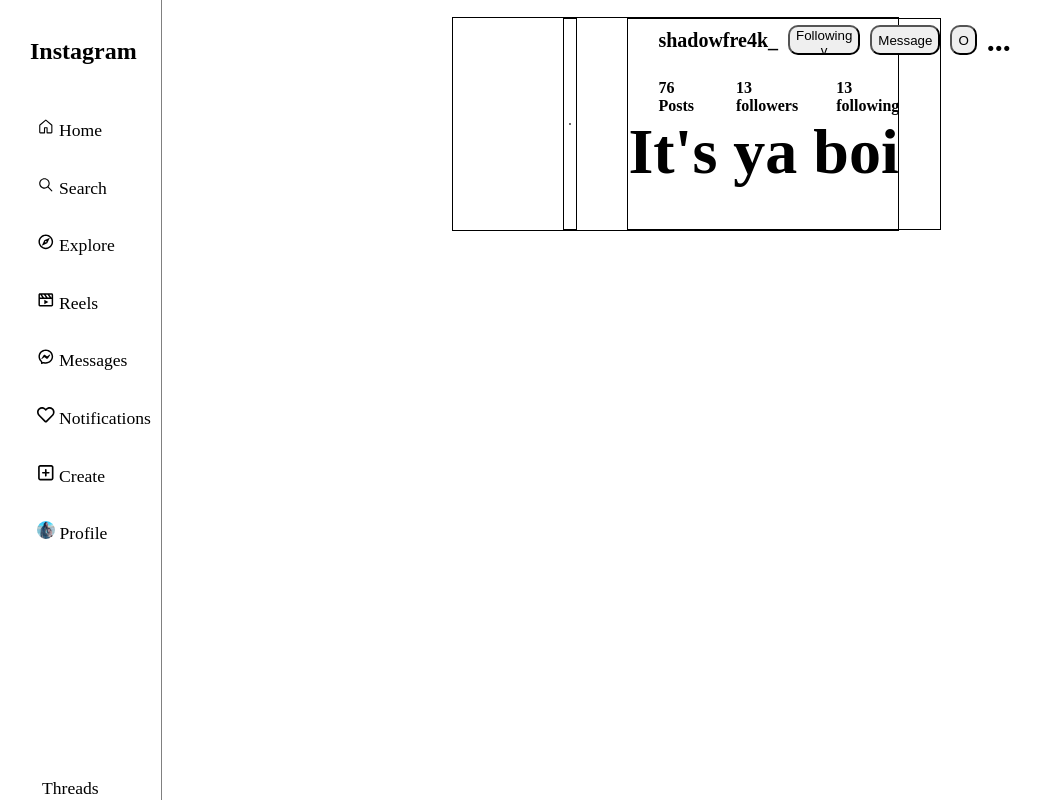
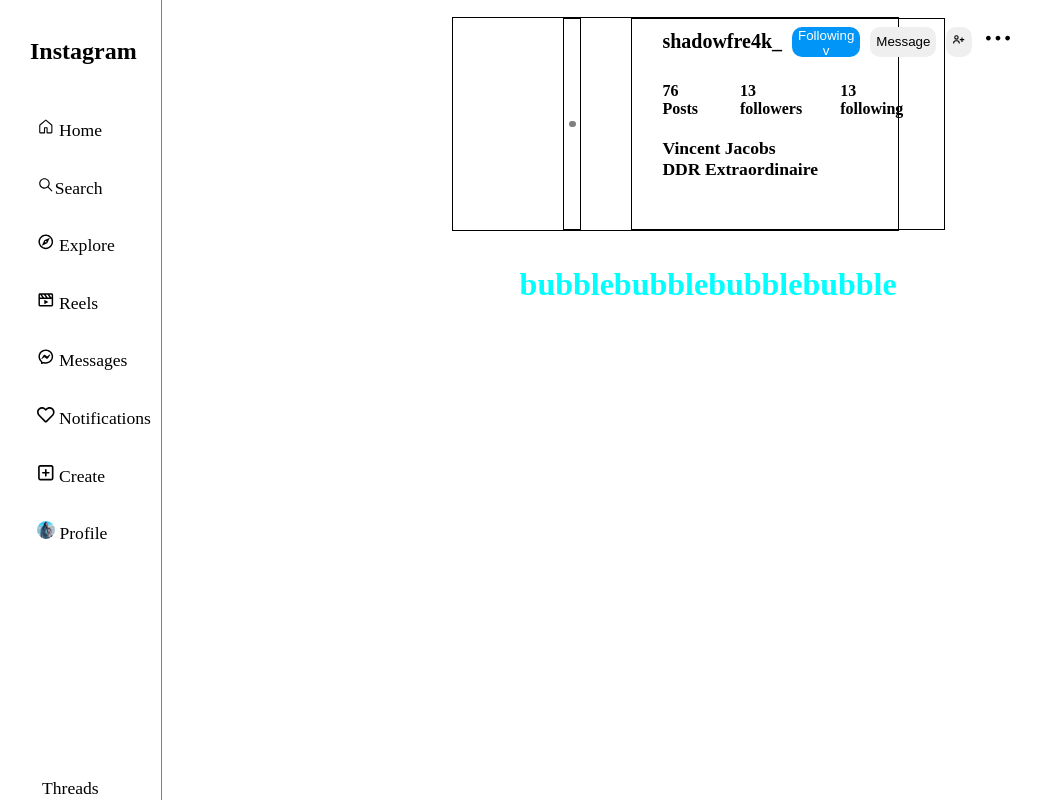
Before and after one commit to shadowfre4k/instaCopy, a React (Vite) app in the folder instaCopy/: page / in a window 1280 px wide. Shown: the whole page, without its empty margins (8-1049 px from the left). Built offline with nearby package versions, Linux system fonts and the light colour scheme.

Commit message:
added section for bubbles

```diff
--- a/instaCopy/src/components/Body.css
+++ b/instaCopy/src/components/Body.css
@@ -1,7 +1,8 @@
 .mainBody{
     display: flex;
     justify-content: center;
-    text-align: center;
+    align-items: center;
+    flex-direction: column;
     color: black;
     width: 86.82%;
     height: 100%;
@@ -15,6 +16,7 @@
     flex-direction: row;
     justify-content:start;
     width: 40%;
+    height: auto;
     column-gap: 9% ;
     margin-top: 1.5%;
     text-align: start;
@@ -35,5 +37,5 @@
 .information{
     border: 1px solid black;
     width: 70%;
-
+    ;
 }
--- a/instaCopy/src/components/Body.jsx
+++ b/instaCopy/src/components/Body.jsx
@@ -3,6 +3,7 @@
 import UserName from './UserName'
 import Following from './Following'
 import Details from './Details'
+import StoryBubbles from './StoryBubbles'
 
 export default function Body(){
     return(
@@ -14,6 +15,10 @@
                     <Following />
                     <Details />
                 </div>
+
+            </div>
+            <div className='storyBubbles'>
+                    <StoryBubbles/>
             </div>
         </h1>
     )
--- a/instaCopy/src/components/Details.css
+++ b/instaCopy/src/components/Details.css
@@ -0,0 +1,17 @@
+.details{
+    display: flex;
+    justify-content: start;
+    width: 60%;
+    height: 100%;
+    flex-direction: row;
+    margin-left: 30px;
+
+}
+
+.detailText {
+    display: flex;
+    justify-content: center;
+    align-items: start;
+    margin-top: 20px;
+    font-size:1.1rem ;
+}
--- a/instaCopy/src/components/Details.jsx
+++ b/instaCopy/src/components/Details.jsx
@@ -2,8 +2,12 @@
 
 export default function Details(){
     return(
-    <div>
-        <h1>It's ya boi</h1>
+    <div className='details'>
+        <h1 className='detailText'>
+            {`Vincent Jacobs`}
+            <br />
+            {"DDR Extraordinaire"}
+        </h1>
     </div>
     )
 }
--- a/instaCopy/src/components/Navigation.css
+++ b/instaCopy/src/components/Navigation.css
@@ -29,6 +29,7 @@
     height: 80%;
     gap: 35px;
     font-size: 1.1rem;
+
 }
 
 
@@ -46,6 +47,4 @@
    gap: 35px;
    margin-left:50px ;
    margin-top: 20px;
-
-
 }
--- a/instaCopy/src/components/Navigation.jsx
+++ b/instaCopy/src/components/Navigation.jsx
@@ -13,13 +13,13 @@
         <div className='mainNavContainer'>
             <h1 className='nav'>Instagram</h1>
             <ul className='navItems'>
-                <p> <GoHome value={{ className: 'react-icons' }}/> Home</p>
-                <p> <IoIosSearch /> Search</p>
-                <p> <MdOutlineExplore /> Explore</p>
-                <p> <BiMoviePlay /> Reels</p>
-                <p> <RiMessengerLine /> Messages</p>
-                <p> <FaRegHeart /> Notifications</p>
-                <p> <FaRegSquarePlus /> Create</p>
+                <p> <GoHome /> Home</p>
+                <p> <IoIosSearch />{`Search`}</p>
+                <p> <MdOutlineExplore /> {`Explore`}</p>
+                <p> <BiMoviePlay /> {`Reels`}</p>
+                <p> <RiMessengerLine /> {`Messages`}</p>
+                <p> <FaRegHeart /> {`Notifications`}</p>
+                <p> <FaRegSquarePlus /> {`Create`}</p>
                 <p> <img className='navSelfie' src={selfie} alt ="navSelfie" /> Profile</p>
             </ul>
 
--- a/instaCopy/src/components/Pictures.css
+++ b/instaCopy/src/components/Pictures.css
@@ -1,8 +1,6 @@
-
-
 .mainPic{
     display: flex;
-    border: solid 1px black;
+    border: solid 3px grey;
     border-radius:50% ;
     padding: 2%;
 }
--- /dev/null
+++ b/instaCopy/src/components/StoryBubbles.css
@@ -0,0 +1,8 @@
+.bubbles{
+    display: flex;
+    flex-direction: row;
+    width: 100%;
+    height: auto;
+    list-style-type: none;
+    color: aqua;
+}
--- /dev/null
+++ b/instaCopy/src/components/StoryBubbles.jsx
@@ -0,0 +1,12 @@
+import './StoryBubbles.css'
+
+export default function Body(){
+    return(
+        <ul className="bubbles">
+            <li>bubble</li>
+            <li>bubble</li>
+            <li>bubble</li>
+            <li>bubble</li>
+        </ul>
+    )
+}
--- a/instaCopy/src/components/UserName.css
+++ b/instaCopy/src/components/UserName.css
@@ -14,15 +14,20 @@
 .following{
     width:110px;
     height: 30px;
-    border-radius:10px
+    border-radius:10px;
+    border:0;
+    color: white;
+    background-color: #0095F6;
 }
 .message{
     width:90px;
     height: 30px;
-    border-radius:10px
+    border-radius:10px;
+    border:0
 }
 .icon{
-    width: 30px;;
+    width: 30px;
     height: 30px;
-    border-radius:10px
+    border-radius:10px;
+    border:0px
 }
--- a/instaCopy/src/components/UserName.jsx
+++ b/instaCopy/src/components/UserName.jsx
@@ -1,4 +1,6 @@
 import "./UserName.css"
+import { IoIosMore } from "react-icons/io";
+import { BiUserPlus } from "react-icons/bi";
 
 export default function UserName(){
     return(
@@ -6,8 +8,8 @@
         <div className="userName">shadowfre4k_</div>
         <button className="following">Following v</button>
         <button className="message">Message</button>
-        <button className="icon">O</button>
-        <h4>...</h4>
+        <button className="icon"><BiUserPlus /></button>
+        <h4><IoIosMore /></h4>
     </div>
     )
 }
```
